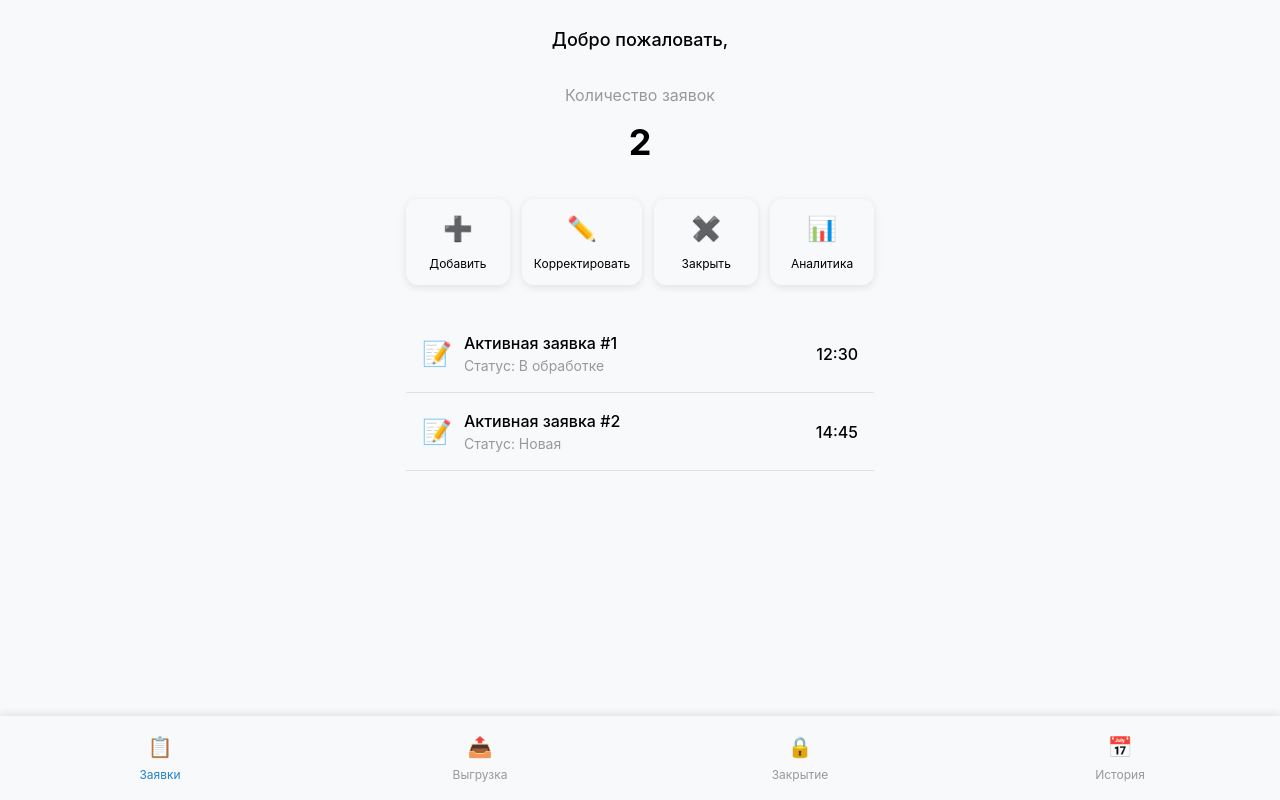
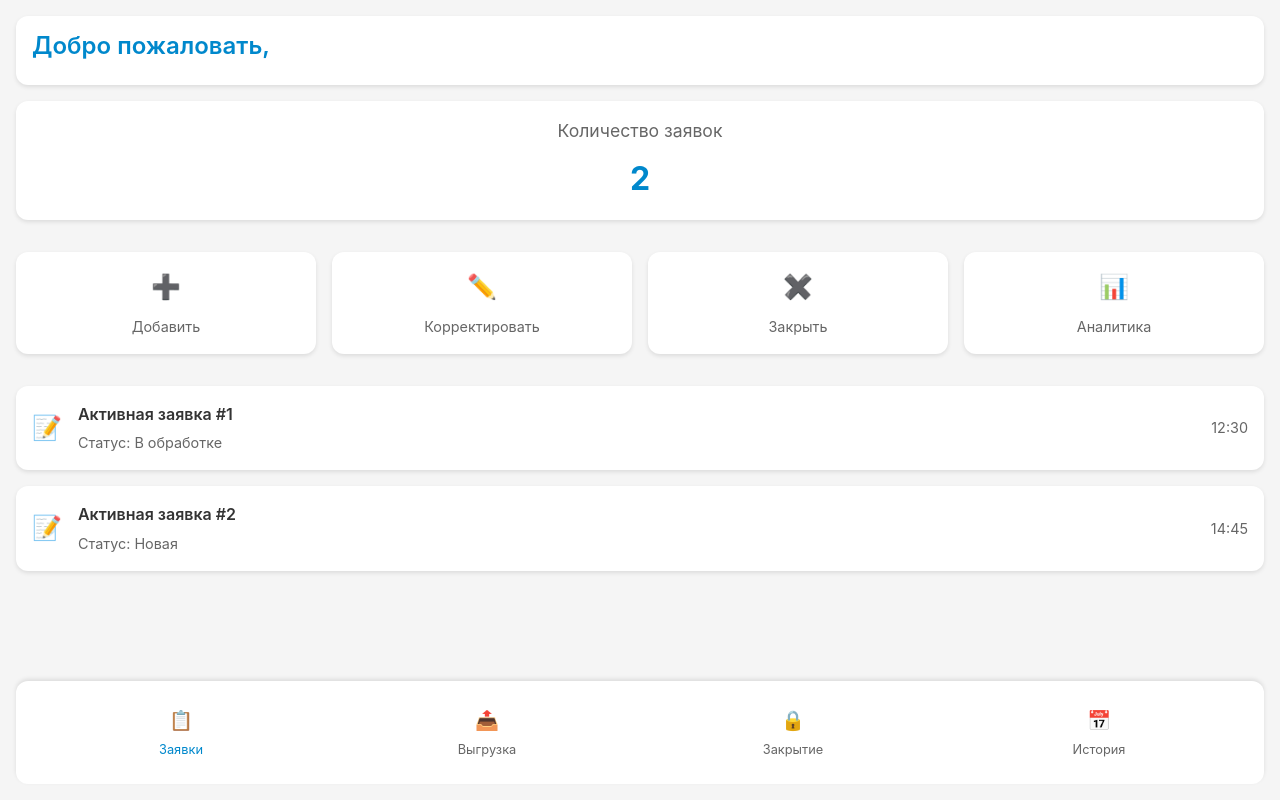
Before and after one commit to AsanSh/telegram-webapp-datkatrans, a FastAPI app: page / in a window 1280 px wide. Run offline with FastAPI, Linux system fonts and the light colour scheme; some libraries are stand-ins or nearby versions.

Commit message:
Добавлен адаптивный дизайн и стилизация формы заявки

```diff
--- a/static/css/style.css
+++ b/static/css/style.css
@@ -1,101 +1,197 @@
+/* Base styles */
 :root {
-    --tg-theme-bg-color: #f8f9fa;
-    --tg-theme-text-color: #000000;
-    --tg-theme-hint-color: #999999;
-    --tg-theme-link-color: #2481cc;
-    --tg-theme-button-color: #2481cc;
-    --tg-theme-button-text-color: #ffffff;
+    --primary-color: #0088cc;
+    --secondary-color: #666666;
+    --background-color: #f5f5f5;
+    --text-color: #333333;
+    --border-radius: 12px;
+    --spacing-unit: 16px;
+}
+
+* {
+    margin: 0;
+    padding: 0;
+    box-sizing: border-box;
 }
 
 body {
-    background-color: var(--tg-theme-bg-color);
-    color: var(--tg-theme-text-color);
-    font-family: -apple-system, BlinkMacSystemFont, 'Segoe UI', Roboto, Helvetica, Arial, sans-serif;
-    margin: 0;
-    padding: 0;
+    font-family: -apple-system, BlinkMacSystemFont, 'Segoe UI', Roboto, Oxygen, Ubuntu, Cantarell, sans-serif;
+    background-color: var(--background-color);
+    color: var(--text-color);
+    line-height: 1.6;
 }
 
 .app-container {
-    max-width: 500px;
-    margin: 0 auto;
-    padding: 16px;
+    max-width: 100%;
+    min-height: 100vh;
+    padding: var(--spacing-unit);
+    display: flex;
+    flex-direction: column;
+    gap: var(--spacing-unit);
 }
 
-/* Header Tabs */
-.header-tabs {
-    display: flex;
-    justify-content: center;
-    margin-bottom: 20px;
-    padding: 10px;
+/* Header */
+.header {
+    background-color: white;
+    padding: var(--spacing-unit);
+    border-radius: var(--border-radius);
+    box-shadow: 0 2px 4px rgba(0, 0, 0, 0.1);
 }
 
 .welcome-text {
-    font-size: 18px;
-    font-weight: 500;
-    color: var(--tg-theme-text-color);
+    font-size: 1.5rem;
+    font-weight: 600;
+    color: var(--primary-color);
 }
 
-/* Balance Section */
-.balance-section {
+/* Counter Section */
+.counter-section {
+    background-color: white;
+    padding: var(--spacing-unit);
+    border-radius: var(--border-radius);
     text-align: center;
-    margin-bottom: 30px;
+    box-shadow: 0 2px 4px rgba(0, 0, 0, 0.1);
 }
 
-.balance-label {
-    font-size: 16px;
-    color: var(--tg-theme-hint-color);
+.counter-label {
+    font-size: 1.1rem;
+    color: var(--secondary-color);
     margin-bottom: 8px;
 }
 
-.balance-amount {
-    font-size: 36px;
+.counter-amount {
+    font-size: 2rem;
     font-weight: bold;
+    color: var(--primary-color);
 }
 
 /* Action Buttons */
 .action-buttons {
     display: grid;
-    grid-template-columns: repeat(4, 1fr);
-    gap: 12px;
-    margin-bottom: 30px;
+    grid-template-columns: repeat(auto-fit, minmax(140px, 1fr));
+    gap: var(--spacing-unit);
+    margin: var(--spacing-unit) 0;
 }
 
 .action-button {
     display: flex;
     flex-direction: column;
     align-items: center;
-    padding: 12px;
-    border-radius: 12px;
-    background-color: var(--tg-theme-bg-color);
-    box-shadow: 0 2px 8px rgba(0,0,0,0.1);
+    justify-content: center;
+    padding: var(--spacing-unit);
+    background-color: white;
+    border: none;
+    border-radius: var(--border-radius);
+    cursor: pointer;
+    transition: transform 0.2s, box-shadow 0.2s;
+    box-shadow: 0 2px 4px rgba(0, 0, 0, 0.1);
+}
+
+.action-button:hover {
+    transform: translateY(-2px);
+    box-shadow: 0 4px 8px rgba(0, 0, 0, 0.15);
 }
 
 .action-icon {
-    font-size: 24px;
+    font-size: 1.5rem;
     margin-bottom: 8px;
 }
 
 .action-text {
-    font-size: 12px;
-    color: var(--tg-theme-text-color);
-    text-align: center;
+    font-size: 0.9rem;
+    color: var(--secondary-color);
+}
+
+/* Request Form Modal */
+.modal {
+    display: none;
+    position: fixed;
+    top: 0;
+    left: 0;
+    width: 100%;
+    height: 100%;
+    background-color: rgba(0, 0, 0, 0.5);
+    z-index: 1000;
+}
+
+.modal-content {
+    position: relative;
+    background-color: white;
+    margin: 20px auto;
+    padding: var(--spacing-unit);
+    border-radius: var(--border-radius);
+    max-width: 600px;
+    max-height: 90vh;
+    overflow-y: auto;
+}
+
+.modal-header {
+    display: flex;
+    justify-content: space-between;
+    align-items: center;
+    margin-bottom: var(--spacing-unit);
+}
+
+.close-modal {
+    font-size: 1.5rem;
+    cursor: pointer;
+    color: var(--secondary-color);
+}
+
+.form-group {
+    margin-bottom: var(--spacing-unit);
+}
+
+.form-group label {
+    display: block;
+    margin-bottom: 8px;
+    color: var(--secondary-color);
+}
+
+.form-group input {
+    width: 100%;
+    padding: 12px;
+    border: 1px solid #ddd;
+    border-radius: var(--border-radius);
+    font-size: 1rem;
+}
+
+.submit-button {
+    width: 100%;
+    padding: 12px;
+    background-color: var(--primary-color);
+    color: white;
+    border: none;
+    border-radius: var(--border-radius);
+    font-size: 1rem;
+    cursor: pointer;
+    transition: background-color 0.2s;
+}
+
+.submit-button:hover {
+    background-color: #006699;
 }
 
 /* Requests List */
 .requests-list {
-    margin-bottom: 70px;
+    flex: 1;
+    display: flex;
+    flex-direction: column;
+    gap: var(--spacing-unit);
 }
 
 .request-item {
     display: flex;
     align-items: center;
-    padding: 16px;
-    border-bottom: 1px solid rgba(0,0,0,0.1);
+    padding: var(--spacing-unit);
+    background-color: white;
+    border-radius: var(--border-radius);
+    box-shadow: 0 2px 4px rgba(0, 0, 0, 0.1);
 }
 
 .request-icon {
-    font-size: 24px;
-    margin-right: 12px;
+    font-size: 1.5rem;
+    margin-right: var(--spacing-unit);
 }
 
 .request-info {
@@ -103,31 +199,31 @@
 }
 
 .request-title {
-    font-size: 16px;
-    font-weight: 500;
+    font-weight: 600;
+    margin-bottom: 4px;
 }
 
 .request-details {
-    font-size: 14px;
-    color: var(--tg-theme-hint-color);
+    font-size: 0.9rem;
+    color: var(--secondary-color);
 }
 
-.request-amount {
-    font-size: 16px;
-    font-weight: 500;
+.request-time {
+    color: var(--secondary-color);
+    font-size: 0.9rem;
 }
 
 /* Bottom Navigation */
 .bottom-nav {
-    position: fixed;
-    bottom: 0;
-    left: 0;
-    right: 0;
     display: grid;
     grid-template-columns: repeat(4, 1fr);
-    background-color: var(--tg-theme-bg-color);
-    box-shadow: 0 -2px 8px rgba(0,0,0,0.1);
-    padding: 8px 0;
+    gap: 8px;
+    padding: var(--spacing-unit);
+    background-color: white;
+    border-radius: var(--border-radius);
+    position: sticky;
+    bottom: 0;
+    box-shadow: 0 -2px 4px rgba(0, 0, 0, 0.1);
 }
 
 .nav-item {
@@ -135,44 +231,56 @@
     flex-direction: column;
     align-items: center;
     padding: 8px;
+    background: none;
+    border: none;
+    cursor: pointer;
+    color: var(--secondary-color);
+    transition: color 0.2s;
+}
+
+.nav-item.active {
+    color: var(--primary-color);
 }
 
 .nav-icon {
-    font-size: 20px;
+    font-size: 1.2rem;
     margin-bottom: 4px;
 }
 
 .nav-text {
-    font-size: 12px;
-    color: var(--tg-theme-hint-color);
+    font-size: 0.8rem;
 }
 
-.nav-item.active {
-    color: var(--tg-theme-button-color);
+/* Responsive Design */
+@media (max-width: 768px) {
+    :root {
+        --spacing-unit: 12px;
     }
 
-.nav-item.active .nav-text {
-    color: var(--tg-theme-button-color);
+    .welcome-text {
+        font-size: 1.2rem;
     }
 
-.card {
-    box-shadow: 0 4px 6px rgba(0, 0, 0, 0.1);
-    border: none;
-    border-radius: 10px;
+    .counter-amount {
+        font-size: 1.5rem;
     }
 
-.card-header {
-    background-color: #0088cc;
-    color: white;
-    border-radius: 10px 10px 0 0 !important;
+    .action-buttons {
+        grid-template-columns: repeat(2, 1fr);
     }
 
-.btn-primary {
-    background-color: #0088cc;
-    border-color: #0088cc;
+    .modal-content {
+        margin: 10px;
+        padding: var(--spacing-unit);
+    }
 }
 
-.btn-primary:hover {
-    background-color: #0077b3;
-    border-color: #0077b3;
+@media (max-width: 480px) {
+    .action-buttons {
+        grid-template-columns: 1fr;
     }
+
+    .nav-text {
+        font-size: 0.7rem;
+    }
+}
--- a/templates/index.html
+++ b/templates/index.html
@@ -10,48 +10,111 @@
 </head>
 <body>
     <div class="app-container">
-        <!-- Header Tabs -->
-        <div class="header-tabs">
-            <div class="welcome-text active">Добро пожаловать, <span id="username">...</span></div>
+        <!-- Header -->
+        <div class="header">
+            <h1 class="welcome-text">Добро пожаловать, <span id="username">...</span></h1>
         </div>
 
-        <!-- Main Balance Section -->
-        <div class="balance-section">
-            <div class="balance-label">Количество заявок</div>
-            <div class="balance-amount">
-                <span id="requests-count">0</span>
-            </div>
+        <!-- Request Counter -->
+        <div class="counter-section">
+            <div class="counter-label">Количество заявок</div>
+            <div class="counter-amount" id="requests-count">2</div>
         </div>
 
         <!-- Action Buttons -->
         <div class="action-buttons">
-            <div class="action-button">
-                <div class="action-icon">➕</div>
-                <div class="action-text">Добавить</div>
-            </div>
-            <div class="action-button">
-                <div class="action-icon">✏️</div>
-                <div class="action-text">Корректировать</div>
-            </div>
-            <div class="action-button">
-                <div class="action-icon">✖️</div>
-                <div class="action-text">Закрыть</div>
-            </div>
-            <div class="action-button">
-                <div class="action-icon">📊</div>
-                <div class="action-text">Аналитика</div>
+            <button class="action-button add-button" onclick="showRequestForm()">
+                <span class="action-icon">➕</span>
+                <span class="action-text">Добавить</span>
+            </button>
+            <button class="action-button edit-button">
+                <span class="action-icon">✏️</span>
+                <span class="action-text">Корректировать</span>
+            </button>
+            <button class="action-button close-button">
+                <span class="action-icon">✖️</span>
+                <span class="action-text">Закрыть</span>
+            </button>
+            <button class="action-button analytics-button">
+                <span class="action-icon">📊</span>
+                <span class="action-text">Аналитика</span>
+            </button>
+        </div>
+
+        <!-- Request Form Modal -->
+        <div id="requestFormModal" class="modal">
+            <div class="modal-content">
+                <div class="modal-header">
+                    <h2>Новая заявка</h2>
+                    <span class="close-modal" onclick="closeRequestForm()">&times;</span>
+                </div>
+                <form id="requestForm" onsubmit="handleRequestSubmit(event)">
+                    <div class="form-group">
+                        <label>Дата закрытия</label>
+                        <input type="date" name="closeDate" required>
+                    </div>
+                    <div class="form-group">
+                        <label>Дата отгрузки</label>
+                        <input type="date" name="shipmentDate" required>
+                    </div>
+                    <div class="form-group">
+                        <label>Логист</label>
+                        <input type="text" name="logistician" required>
+                    </div>
+                    <div class="form-group">
+                        <label>Дата выгрузки</label>
+                        <input type="date" name="unloadingDate" required>
+                    </div>
+                    <div class="form-group">
+                        <label>ФИО водителя</label>
+                        <input type="text" name="driverName" required>
+                    </div>
+                    <div class="form-group">
+                        <label>Номер телефона</label>
+                        <input type="tel" name="phoneNumber" required>
+                    </div>
+                    <div class="form-group">
+                        <label>Тип груза</label>
+                        <input type="text" name="cargoType" required>
+                    </div>
+                    <div class="form-group">
+                        <label>Госномер авто</label>
+                        <input type="text" name="vehicleNumber" required>
+                    </div>
+                    <div class="form-group">
+                        <label>Направление</label>
+                        <input type="text" name="direction" required>
+                    </div>
+                    <div class="form-group">
+                        <label>Фрахт нам</label>
+                        <input type="number" name="ourFreight" required>
+                    </div>
+                    <div class="form-group">
+                        <label>Фрахт водителю</label>
+                        <input type="number" name="driverFreight" required>
+                    </div>
+                    <div class="form-group">
+                        <label>Налог</label>
+                        <input type="number" name="tax" required>
+                    </div>
+                    <div class="form-group">
+                        <label>Офис</label>
+                        <input type="text" name="office" required>
+                    </div>
+                    <button type="submit" class="submit-button">Создать заявку</button>
+                </form>
             </div>
         </div>
 
         <!-- Active Requests List -->
-        <div class="requests-list">
+        <div class="requests-list" id="requestsList">
             <div class="request-item">
                 <div class="request-icon">📝</div>
                 <div class="request-info">
                     <div class="request-title">Активная заявка #1</div>
                     <div class="request-details">Статус: В обработке</div>
                 </div>
-                <div class="request-amount">12:30</div>
+                <div class="request-time">12:30</div>
             </div>
             <div class="request-item">
                 <div class="request-icon">📝</div>
@@ -59,29 +122,29 @@
                     <div class="request-title">Активная заявка #2</div>
                     <div class="request-details">Статус: Новая</div>
                 </div>
-                <div class="request-amount">14:45</div>
+                <div class="request-time">14:45</div>
             </div>
         </div>
 
         <!-- Bottom Navigation -->
-        <div class="bottom-nav">
-            <div class="nav-item active">
-                <div class="nav-icon">📋</div>
-                <div class="nav-text">Заявки</div>
-            </div>
-            <div class="nav-item">
-                <div class="nav-icon">📤</div>
-                <div class="nav-text">Выгрузка</div>
-            </div>
-            <div class="nav-item">
-                <div class="nav-icon">🔒</div>
-                <div class="nav-text">Закрытие</div>
-            </div>
-            <div class="nav-item">
-                <div class="nav-icon">📅</div>
-                <div class="nav-text">История</div>
-            </div>
-        </div>
+        <nav class="bottom-nav">
+            <button class="nav-item active">
+                <span class="nav-icon">📋</span>
+                <span class="nav-text">Заявки</span>
+            </button>
+            <button class="nav-item">
+                <span class="nav-icon">📤</span>
+                <span class="nav-text">Выгрузка</span>
+            </button>
+            <button class="nav-item">
+                <span class="nav-icon">🔒</span>
+                <span class="nav-text">Закрытие</span>
+            </button>
+            <button class="nav-item">
+                <span class="nav-icon">📅</span>
+                <span class="nav-text">История</span>
+            </button>
+        </nav>
     </div>
 
     <script>
```
Lines whose indentation alone changed are shown as unchanged.
